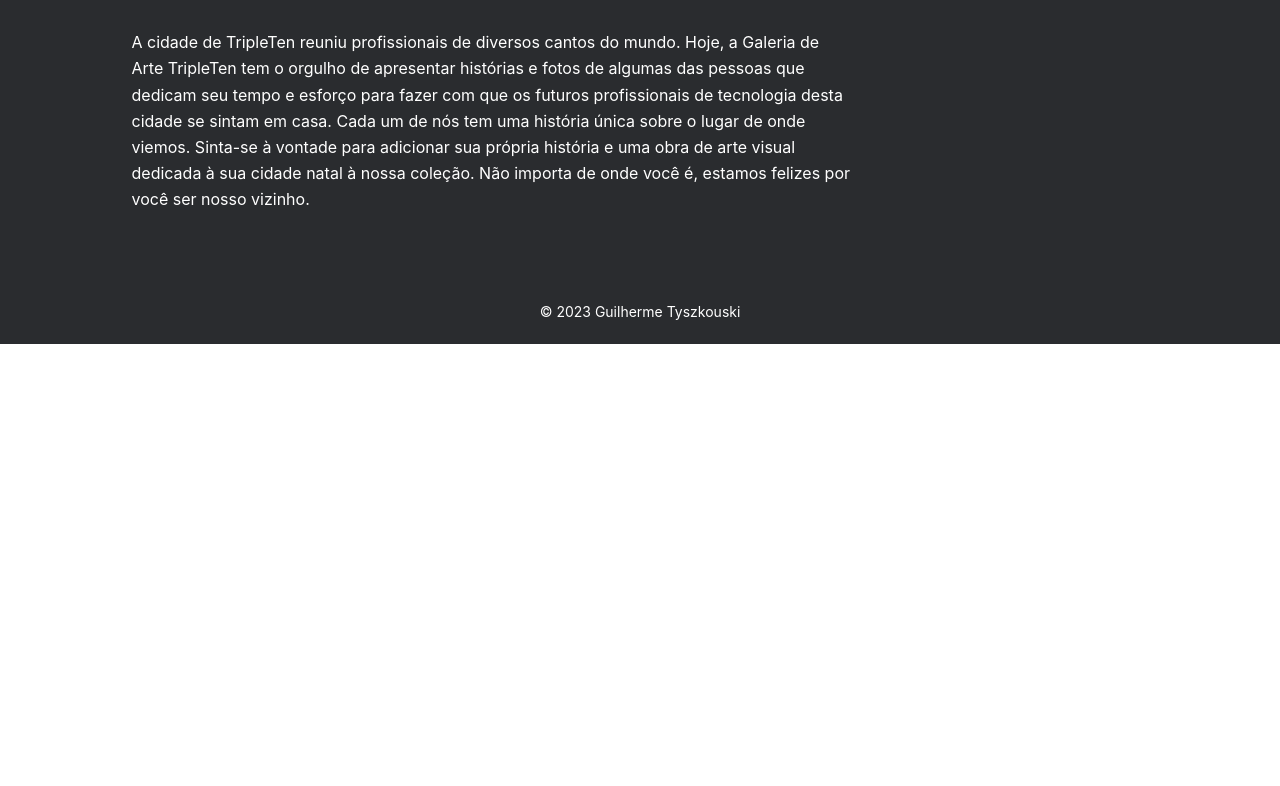
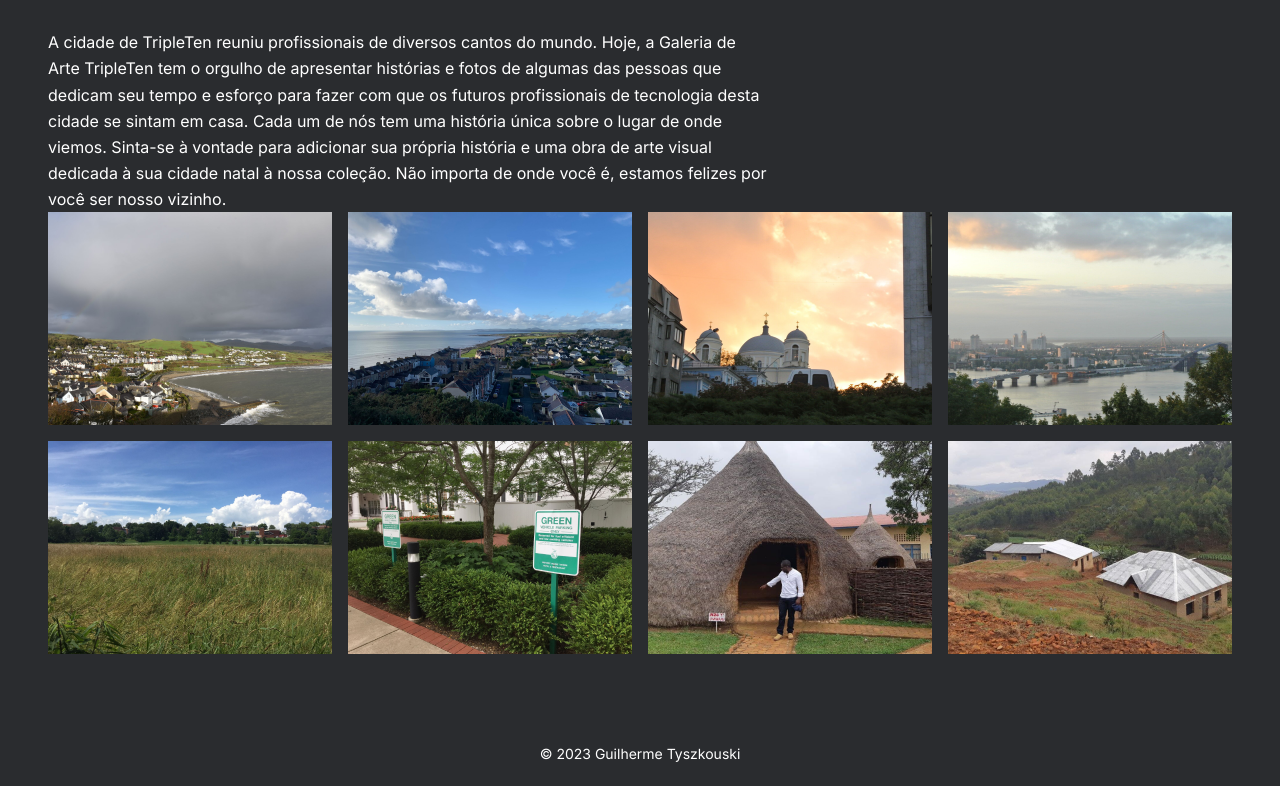
Before and after one commit to Tyszkouski77/web_project_homeland, a plain HTML site: page index.html in a window 1280 px wide. Shown: the part 1567-2353 px from the top of the page. Before the commit the page ends 1911 px from the top, so only its background shows below. Drawn offline with Linux system fonts and the light colour scheme.

Commit message:
adiciona a section grid card e responsividade

```diff
--- /dev/null
+++ b/blocks/grid-card.css
@@ -0,0 +1,26 @@
+.grid-cards__images {
+  max-width: 1184px;
+  display: flex;
+  flex-wrap: wrap;
+  grid-gap: 16px;
+}
+.grid-card__item {
+  width: 284px;
+}
+
+@media screen and (min-width: 768px) and (max-width: 1279px) {
+  .grid-cards__images {
+    max-width: 720px;
+  }
+  .grid-card__item {
+    width: 352px;
+  }
+}
+@media screen and (max-width: 767px) {
+  .grid-cards__images {
+    max-width: 288px;
+  }
+  .grid-card__item {
+    width: 100%;
+  }
+}
--- a/index.html
+++ b/index.html
@@ -63,6 +63,50 @@
             </p>
           </div>
         </section>
+        <section class="grid-card">
+          <div class="grid-cards__images">
+            <img
+              src="./images/grid-card-image-1.png"
+              alt="casas perto da praia"
+              class="grid-card__item"
+            />
+            <img
+              src="./images/grid-card-image-2.png"
+              alt="casas perto da praia dia ensolarado"
+              class="grid-card__item"
+            />
+            <img
+              src="./images/grid-card-image-3.png"
+              alt="igreja com céu laranja"
+              class="grid-card__item"
+            />
+            <img
+              src="./images/grid-card-image-4.png"
+              alt="cidade com uma grande ponte"
+              class="grid-card__item"
+            />
+            <img
+              src="./images/grid-card-image-5.png"
+              alt="grama alta e céu azul"
+              class="grid-card__item"
+            />
+            <img
+              src="./images/grid-card-image-6.png"
+              alt="jardim com placas"
+              class="grid-card__item"
+            />
+            <img
+              src="./images/grid-card-image-7.png"
+              alt="uma pessoa apontando pra uma placa"
+              class="grid-card__item"
+            />
+            <img
+              src="./images/grid-card-image-8.png"
+              alt="casas no meio de montanhas"
+              class="grid-card__item"
+            />
+          </div>
+        </section>
       </main>
       <footer class="footer">
         <p class="footer__copyright">&copy; 2023 Guilherme Tyszkouski</p>
--- a/pages/index.css
+++ b/pages/index.css
@@ -1,7 +1,8 @@
 @import url(../vendor/normalize.css);
+@import url(../vendor/fonts.css);
 @import url(../blocks/page.css);
 @import url(../blocks/header.css);
 @import url(../blocks/information.css);
 @import url(../blocks/discover.css);
-
+@import url(../blocks/grid-card.css);
 @import url(../blocks/footer.css);
```
Also changed, not shown: images/grid-card-image-1.png (added), images/grid-card-image-2.png (added), images/grid-card-image-3.png (added), images/grid-card-image-4.png (added), images/grid-card-image-5.png (added), images/grid-card-image-6.png (added), images/grid-card-image-7.png (added), images/grid-card-image-8.png (added).
